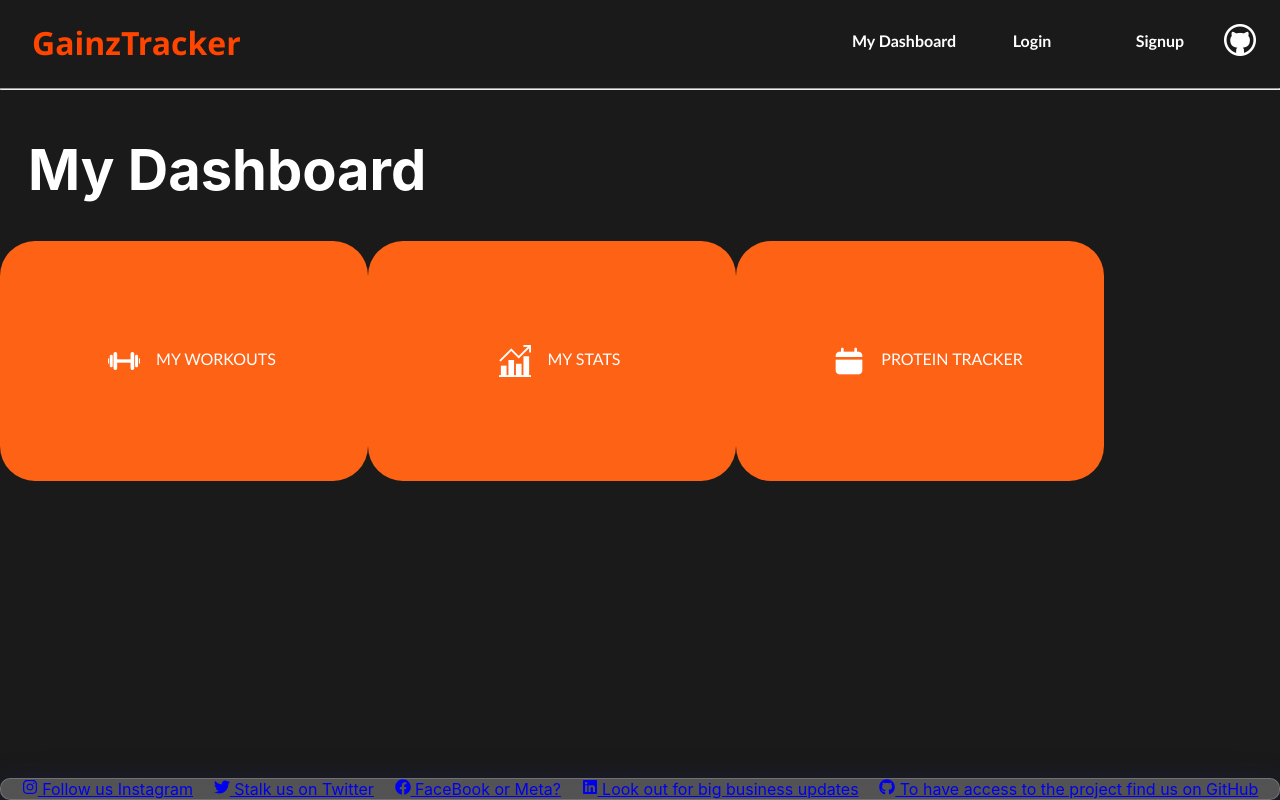
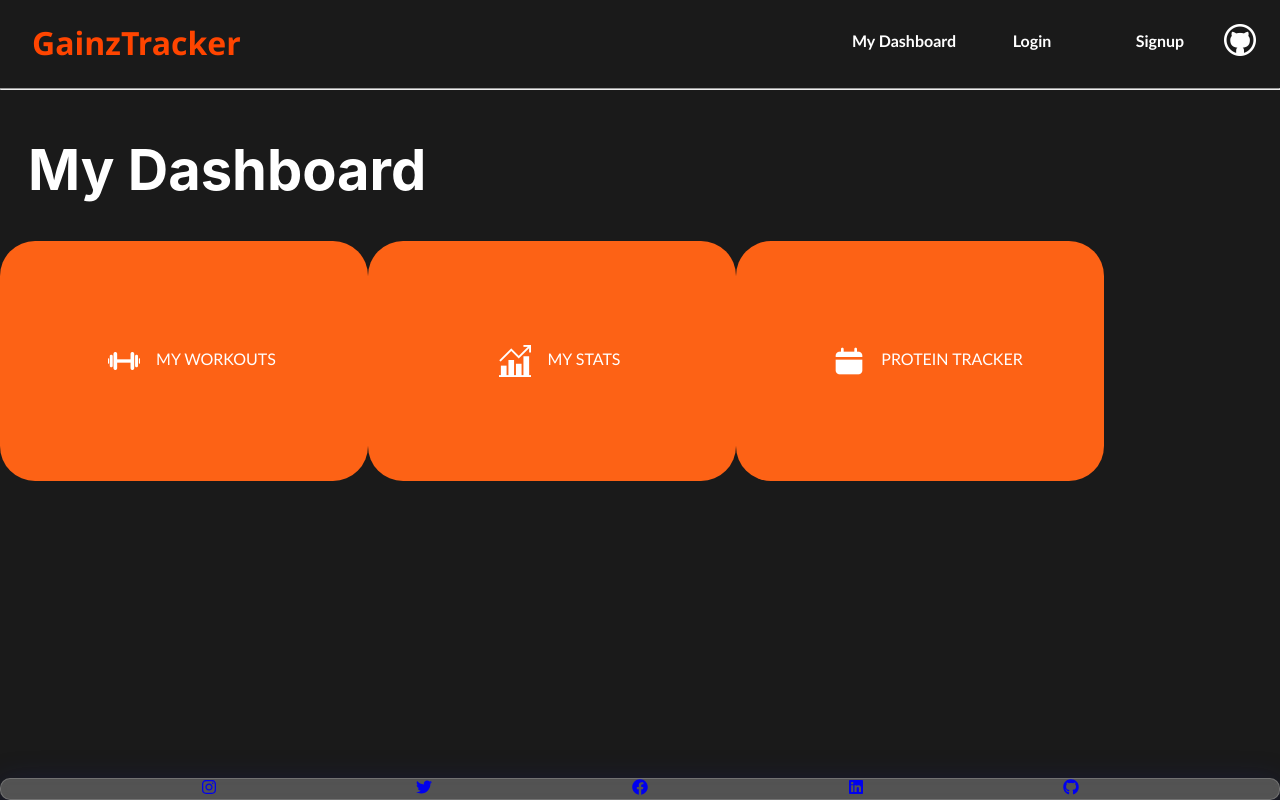
Before and after one commit to imcalled/BNTA-Capstone, a React (Create React App) app in the folder frontEnd/: page / in a window 1280 px wide. Built offline with nearby package versions, Linux system fonts and the light colour scheme.

Commit message:
making footer smaller

```diff
--- a/frontEnd/src/Components/Footer.js
+++ b/frontEnd/src/Components/Footer.js
@@ -11,11 +11,11 @@ function Footer(){
     return(
 
     <div className = "socialMedia">
-    <a href = "https://instagram.com/zahir_a1?utm_medium=copy_link"> <FaInstagram/> Follow us Instagram</a>
-    <a href ="https://twitter.com/LatifJazim"><FaTwitter/> Stalk us on Twitter</a>
-    <a href = "https://en-gb.facebook.com/"><FaFacebook/> FaceBook or Meta?</a>
-    <a href ="https://www.linkedin.com"><FaLinkedin/> Look out for big business updates</a>
-    <a href ="https://github.com/imcalled/BNTA-Capstone"><FaGithub/> To have access to the project find us on GitHub</a>
+    <a href = "https://instagram.com/zahir_a1?utm_medium=copy_link"> <FaInstagram/></a>
+    <a href ="https://twitter.com/LatifJazim"><FaTwitter/> </a>
+    <a href = "https://en-gb.facebook.com/"><FaFacebook/> </a>
+    <a href ="https://www.linkedin.com"><FaLinkedin/> </a>
+    <a href ="https://github.com/imcalled/BNTA-Capstone"><FaGithub/> </a>
     </div>
     )
 }
--- a/frontEnd/src/Styles/MyStatsPage.css
+++ b/frontEnd/src/Styles/MyStatsPage.css
@@ -41,6 +41,6 @@
 
 .container__graph {
   position: "relative";
-  height: 42em;
+  height: 34em;
   padding: 2em;
 }
```
